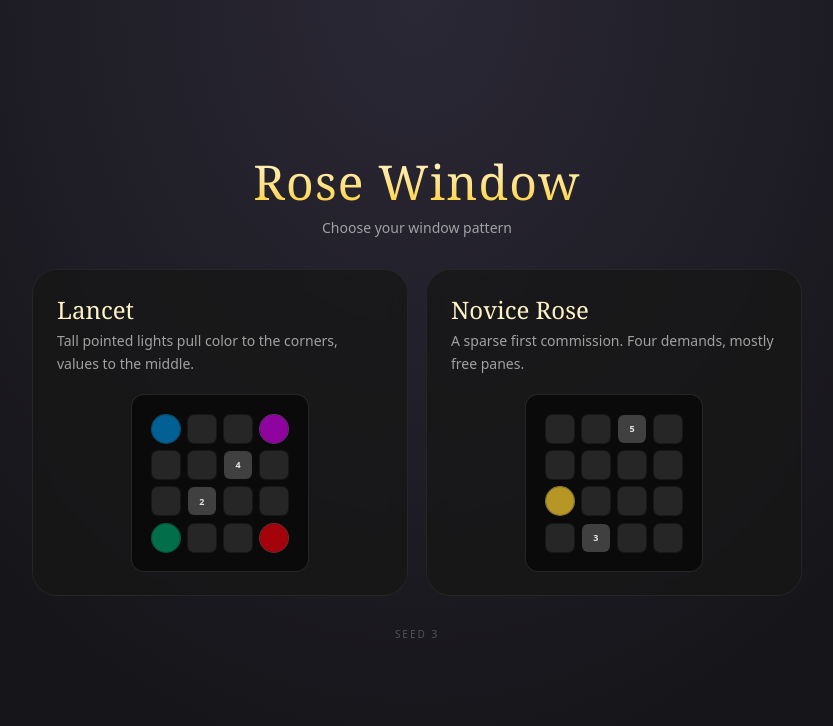
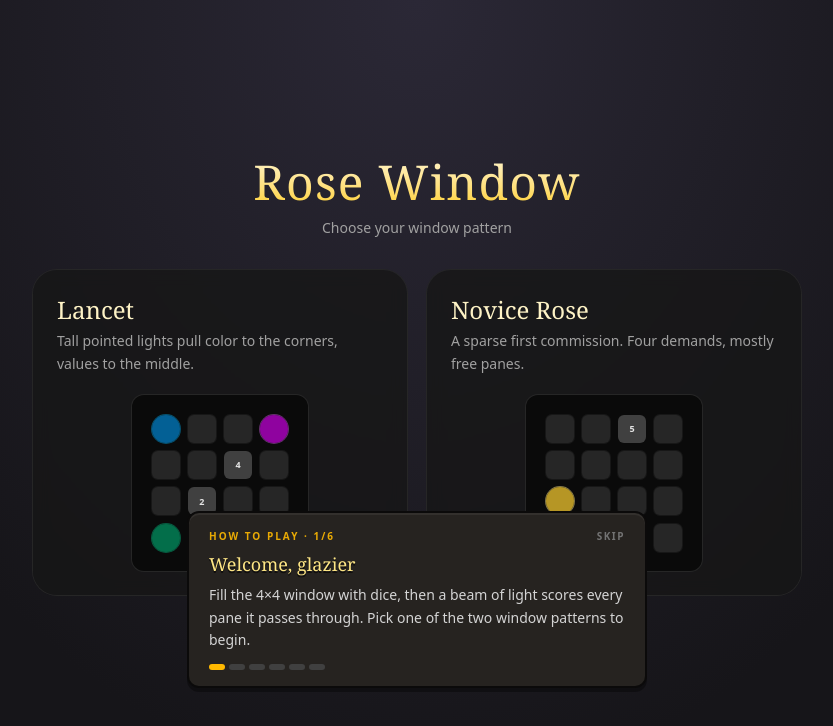
Before and after one commit to Basilm9/rosewindow, a React (Vite) app: page / in a window 1280 px wide. Shown: the top 726 px of the page, without its empty margins (223-1056 px from the left). Built offline with nearby package versions, Linux system fonts and the light colour scheme.

Commit message:
feat(view): first-run tutorial — 6-step coach-mark card (welcome/draft/place/beam laws/lockout/objectives) that auto-advances on real actions, skips persist via localStorage, ?tutorial=1 forces it, '? How to play' sidebar button replays it; seeded runs never trigger it (e2e-safe)

```diff
--- a/src/App.tsx
+++ b/src/App.tsx
@@ -6,6 +6,8 @@ import { Objectives } from './view/Objectives'
 import { ScorePanel } from './view/ScorePanel'
 import SetupScreen from './view/SetupScreen'
 import { GameOverScreen } from './view/GameOverScreen'
+import { TutorialOverlay } from './view/TutorialOverlay'
+import { useTutorial } from './hooks/useTutorial'
 import { sfx } from './dev/sfx'
 
 function SoundToggle() {
@@ -44,6 +46,8 @@ export default function App() {
   } = useGame()
   const path = statePath(snapshot)
 
+  const tutorial = useTutorial(game, path)
+
   const [shaking, setShaking] = useState(false)
   useEffect(() => {
     if (shakeKey === 0) return
@@ -53,7 +57,14 @@ export default function App() {
   }, [shakeKey])
 
   if (path === 'setup') {
-    return <SetupScreen game={game} onChoose={(id) => send({ type: 'CHOOSE_PATTERN', id })} />
+    return (
+      <>
+        <SetupScreen game={game} onChoose={(id) => send({ type: 'CHOOSE_PATTERN', id })} />
+        {tutorial.active && (
+          <TutorialOverlay step={tutorial.step} onNext={tutorial.next} onSkip={tutorial.skip} />
+        )}
+      </>
+    )
   }
 
   if (snapshot.status === 'done' || game.phase === 'gameOver') {
@@ -87,6 +98,17 @@ export default function App() {
               {game.window?.pattern.name} · seed {seed}
             </p>
           </div>
+          <button
+            type="button"
+            data-testid="tutorial-replay"
+            aria-label="replay tutorial"
+            onClick={() => {
+              window.location.search = '?tutorial=1'
+            }}
+            className="panel px-3 py-2 text-left text-xs font-bold text-neutral-300 transition hover:text-amber-200"
+          >
+            ? How to play
+          </button>
 
           <ScorePanel game={game} seed={seed} />
           <Objectives game={game} />
@@ -149,6 +171,10 @@ export default function App() {
             }}
           />
         </main>
+
+        {tutorial.active && (
+          <TutorialOverlay step={tutorial.step} onNext={tutorial.next} onSkip={tutorial.skip} />
+        )}
       </div>
     </div>
   )
--- /dev/null
+++ b/src/hooks/useTutorial.ts
@@ -0,0 +1,116 @@
+import { useCallback, useEffect, useRef, useState } from 'react'
+import type { Game } from '../engine/game'
+
+export interface TutorialStep {
+  readonly title: string
+  readonly body: string
+  /**
+   * When set, the step auto-advances once the condition holds (the player just
+   * performed the taught action). Unset steps advance via the Next button.
+   */
+  readonly requires?: 'pattern' | 'draft' | 'placed1'
+  readonly cta?: string
+}
+
+export const TUTORIAL_STEPS: readonly TutorialStep[] = [
+  {
+    title: 'Welcome, glazier',
+    body: 'Fill the 4×4 window with dice, then a beam of light scores every pane it passes through. Pick one of the two window patterns to begin.',
+    requires: 'pattern',
+  },
+  {
+    title: 'Draft a die',
+    body: 'Five dice are drawn from the bag each round. Click any die in the hand below to pick it up.',
+    requires: 'draft',
+  },
+  {
+    title: 'Place it',
+    body: 'Hover the window: panes breathe green where the die may go, red where the law forbids it. Click a glowing pane to set the glass.',
+    requires: 'placed1',
+  },
+  {
+    title: 'The beam',
+    body: 'After 2 placements the beam enters from the marked edge and walks the window, scoring every die: value × multiplier. Warm glass (red, yellow) bends it clockwise; cool glass (blue, green) counter-clockwise; purple passes straight.',
+  },
+  {
+    title: 'Lockout & multiplier',
+    body: 'A bend of value V locks the beam straight for V−1 panes — a 1 bends again instantly, a 6 commits to a long run. Every bend raises the multiplier by 1, capped at ×5.',
+  },
+  {
+    title: 'Objectives & the end',
+    body: 'Three public objectives and your private color goal score when the window is full after round 8. If no die fits anywhere, the round is forfeited — the beam still fires, so plan ahead.',
+    cta: 'Start building',
+  },
+]
+
+const STORAGE_KEY = 'rosewindow-tutorial'
+
+export interface Tutorial {
+  active: boolean
+  step: number
+  next: () => void
+  skip: () => void
+}
+
+/**
+ * First-run tutorial: shows organically on a fresh visit (no seed/round params,
+ * flag unset), can be forced with `?tutorial=1`, and never shows again once
+ * skipped or finished.
+ */
+export function useTutorial(game: Game, path: string): Tutorial {
+  const [active, setActive] = useState(() => {
+    const params = new URLSearchParams(window.location.search)
+    if (params.get('tutorial') === '1') return true
+    const organic = !params.has('seed') && !params.has('round') && !params.has('tutorial')
+    return organic && localStorage.getItem(STORAGE_KEY) !== 'done'
+  })
+  const [step, setStep] = useState(0)
+  const placedSeen = useRef(false)
+
+  const finish = useCallback(() => {
+    localStorage.setItem(STORAGE_KEY, 'done')
+    setActive(false)
+  }, [])
+
+  // auto-advance while the current step's condition already holds
+  useEffect(() => {
+    if (!active) return
+    for (let i = step; i < TUTORIAL_STEPS.length; i++) {
+      const requires = TUTORIAL_STEPS[i]!.requires
+      if (requires === undefined) break
+      const satisfied =
+        requires === 'pattern'
+          ? path !== 'setup'
+          : requires === 'draft'
+            ? game.hand !== null
+            : (game.window?.placedCount ?? 0) >= 1
+      if (!satisfied) break
+      if (i === TUTORIAL_STEPS.length - 1) {
+        finish()
+        return
+      }
+      setStep(i + 1)
+    }
+  }, [active, step, path, game, finish])
+
+  // a placement while teaching step 2 jumps to the post-placement rules
+  useEffect(() => {
+    if (!active) return
+    if ((game.window?.placedCount ?? 0) >= 1 && !placedSeen.current) {
+      placedSeen.current = true
+      setStep((s) => (s < 3 ? 3 : s))
+    }
+  }, [active, game])
+
+  const next = useCallback(() => {
+    if (step >= TUTORIAL_STEPS.length - 1) {
+      finish()
+    } else {
+      setStep((s) => s + 1)
+    }
+  }, [step, finish])
+
+  const skip = finish
+
+  return { active, step, next, skip }
+}
--- /dev/null
+++ b/src/view/TutorialOverlay.tsx
@@ -0,0 +1,65 @@
+import { TUTORIAL_STEPS } from '../hooks/useTutorial'
+
+/** Chunky coach-mark card, bottom-center above the hand bar. */
+export function TutorialOverlay({
+  step,
+  onNext,
+  onSkip,
+}: {
+  step: number
+  onNext: () => void
+  onSkip: () => void
+}) {
+  const current = TUTORIAL_STEPS[step]!
+  const last = step === TUTORIAL_STEPS.length - 1
+  return (
+    <div
+      className="pointer-events-none fixed inset-x-0 bottom-24 z-50 flex justify-center px-4 sm:bottom-28"
+      role="dialog"
+      aria-label="tutorial"
+    >
+      <div
+        data-testid="tutorial-card"
+        className="panel pointer-events-auto w-[min(92vw,460px)] px-5 py-4"
+      >
+        <div className="flex items-center justify-between">
+          <p className="text-[10px] font-bold uppercase tracking-[0.2em] text-amber-400/90">
+            How to play · {step + 1}/{TUTORIAL_STEPS.length}
+          </p>
+          <button
+            type="button"
+            data-testid="tutorial-skip"
+            onClick={onSkip}
+            className="text-[10px] font-bold uppercase tracking-[0.15em] text-neutral-500 transition hover:text-neutral-300"
+          >
+            skip
+          </button>
+        </div>
+        <p className="mt-1.5 font-serif text-lg text-amber-200 [text-shadow:0_2px_0_rgba(0,0,0,0.6)]">
+          {current.title}
+        </p>
+        <p className="mt-1.5 text-sm leading-relaxed text-neutral-300">{current.body}</p>
+        <div className="mt-3 flex items-center justify-between">
+          <div className="flex gap-1" aria-hidden>
+            {TUTORIAL_STEPS.map((_, i) => (
+              <span
+                key={i}
+                className={`h-1.5 w-4 rounded-full ${i === step ? 'bg-amber-400' : 'bg-neutral-700'}`}
+              />
+            ))}
+          </div>
+          {current.requires === undefined && (
+            <button
+              type="button"
+              data-testid="tutorial-next"
+              onClick={onNext}
+              className="rounded-lg border-2 border-black/70 bg-amber-500 px-4 py-1.5 text-sm font-black uppercase tracking-wide text-amber-950 shadow-[0_3px_0_rgba(0,0,0,0.5)] transition hover:-translate-y-0.5 hover:bg-amber-400 active:translate-y-0 active:shadow-none"
+            >
+              {last ? 'Finish' : 'Next'}
+            </button>
+          )}
+        </div>
+      </div>
+    </div>
+  )
+}
```
Also changed, not shown: 1 other file (tests, documents, lock files or other folders).
